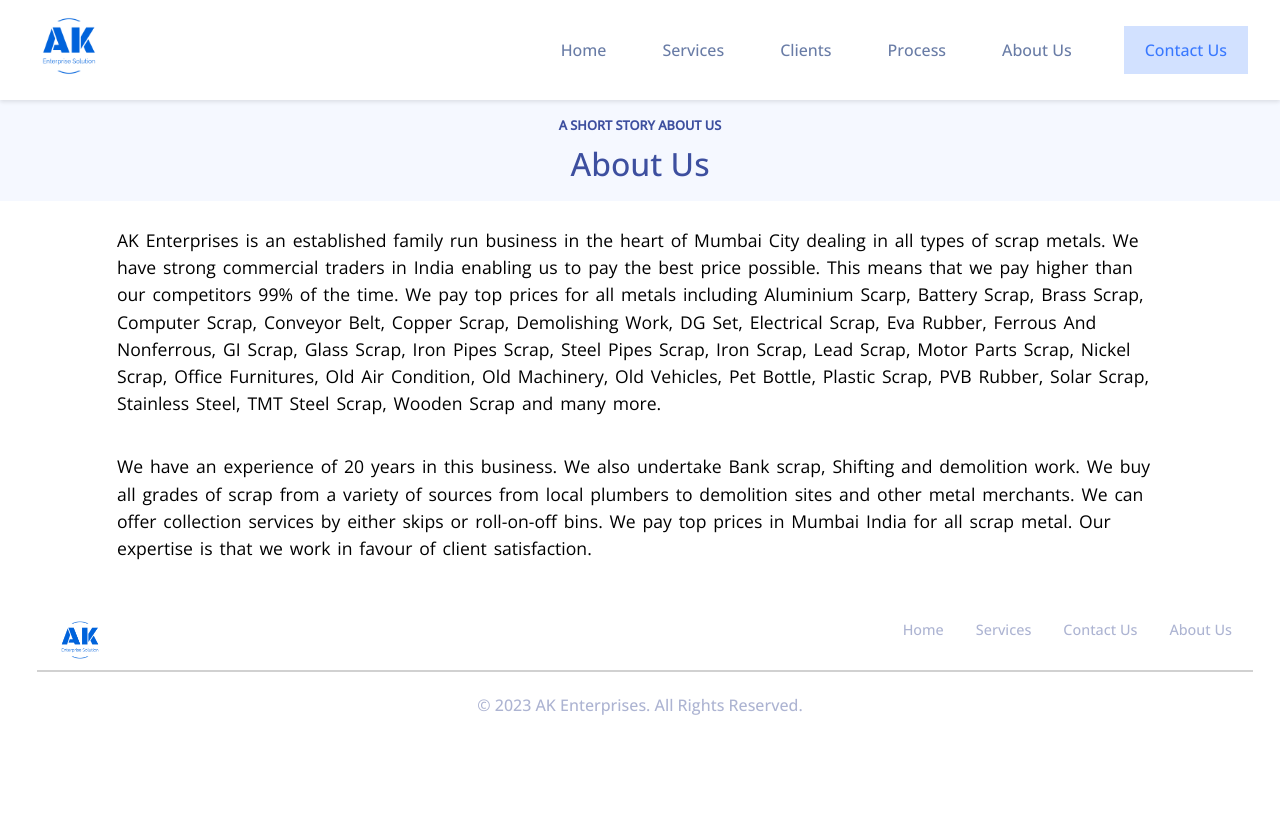
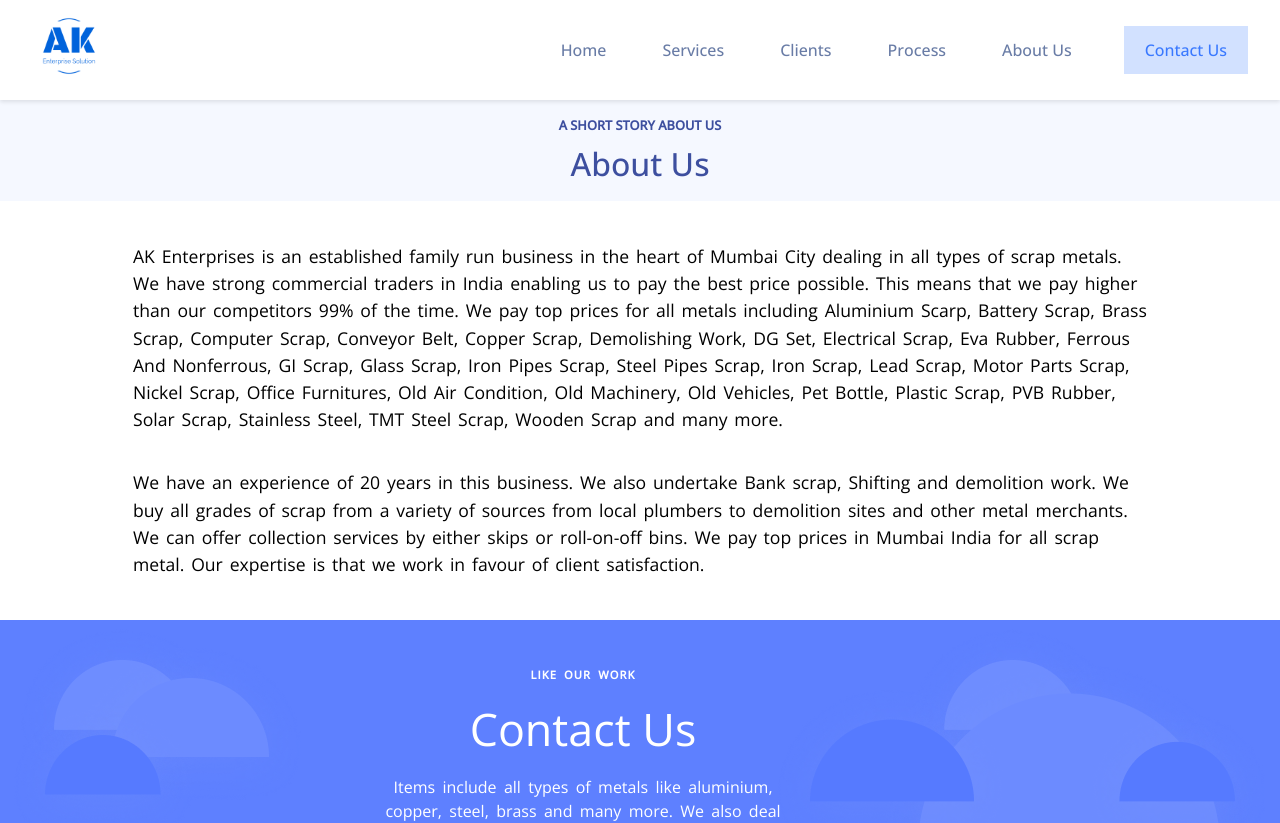
Before and after one commit to anaskhan28/ak-enterprises, a Next.js app: page /about in a window 1280 px wide. Shown: the top 823 px of the page. Before the commit the page ends 800 px from the top, so only its background shows below. Built offline with nearby package versions, Linux system fonts and the light colour scheme.

Commit message:
about page done

```diff
--- a/app/about/about.scss
+++ b/app/about/about.scss
@@ -11,7 +11,7 @@
     flex-direction: column;
     gap: 1rem;
     flex-wrap: wrap;
-    padding: 1rem;
+    padding: 2rem;
     text-align: start;
     justify-content: center;
     align-items: center;
--- a/app/about/page.jsx
+++ b/app/about/page.jsx
@@ -1,6 +1,7 @@
 import HeaderSection from '@/components/header-section/HeaderSection'
 import React from 'react'
 import './about.scss';
+import Section from '@/components/section/Section';
 
 const about = () => {
   return (
@@ -27,6 +28,14 @@ const about = () => {
          that we work in favour of client satisfaction.
         </p>
       </div>
+      <Section
+      title='Like Our Work'
+       about='Contact Us'
+       desc='Items include all types of metals like aluminium, copper, steel, brass and many more. We also deal
+       with old furniture items which inlcude, office furnitures, tables, chairs,
+        home furnitures and many more.'
+        button1='Enquiry'
+        button2='Our Services'/>
     </section>
   )
 }
```
